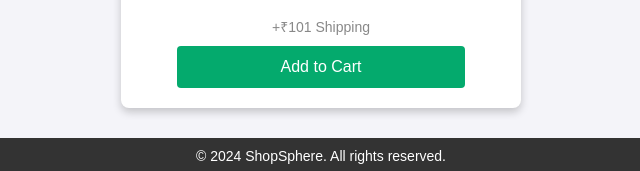
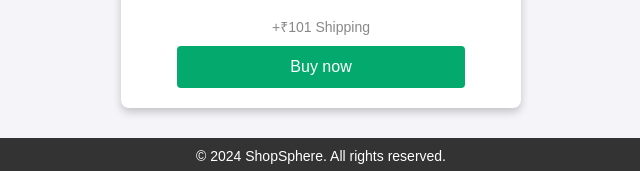
Before and after one commit to shopsphere12/shopsphere.in, a plain HTML site: page glass.html in a window 1280 px wide. Shown: the part 776-947 px from the top of the page, 319-959 px from the left. Drawn offline with Linux system fonts and the light colour scheme.

Commit message:
Update glass.html

```diff
--- a/glass.html
+++ b/glass.html
@@ -155,7 +155,7 @@
             ZZHOME Glass Rinser For Kitchen Sink Accessories Cup Washer For Sink Bottle Cleaner Sink Attachment Sink Cup Rinser Glass Washer For Sink Home Improvement Items Bar Glass Rinser Plastic Black.
         </p>
         <p class="shipping">+₹101 Shipping</p>
-        <button><a href="cartglass.html">Add to Cart</a></button>
+        <button><a href="cartglass.html">Buy now</a></button>
     </div>
 </div>
 
```
